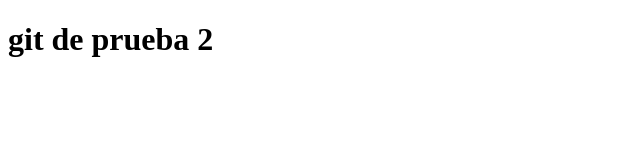
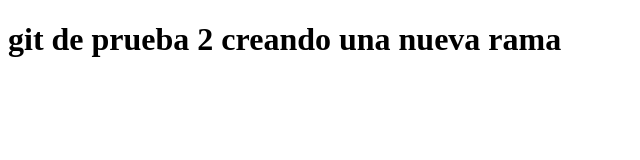
Before and after one commit to mati-gif/prueba2, a plain HTML site: page index.html in a window 1280 px wide. Shown: the whole page, without its empty margins (0-640 px from the left). Drawn offline with Linux system fonts and the light colour scheme.

Commit message:
creando una nueva rama con todos los archivos

```diff
--- a/index.html
+++ b/index.html
@@ -6,6 +6,6 @@
     <title>Document</title>
 </head>
 <body>
-    <h1>git de prueba 2 </h1>
+    <h1>git de prueba 2 creando una nueva rama</h1>
 </body>
 </html>
```
